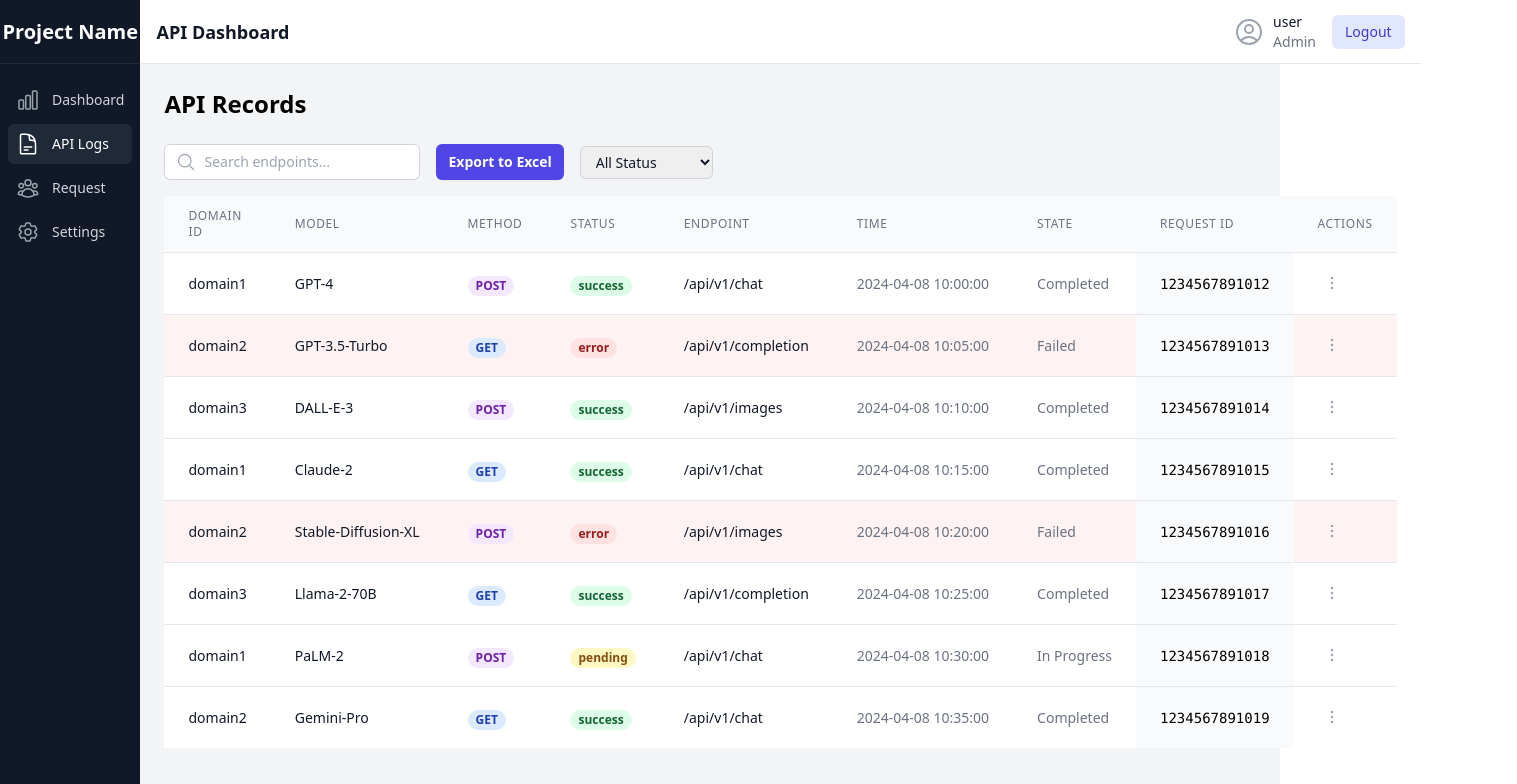
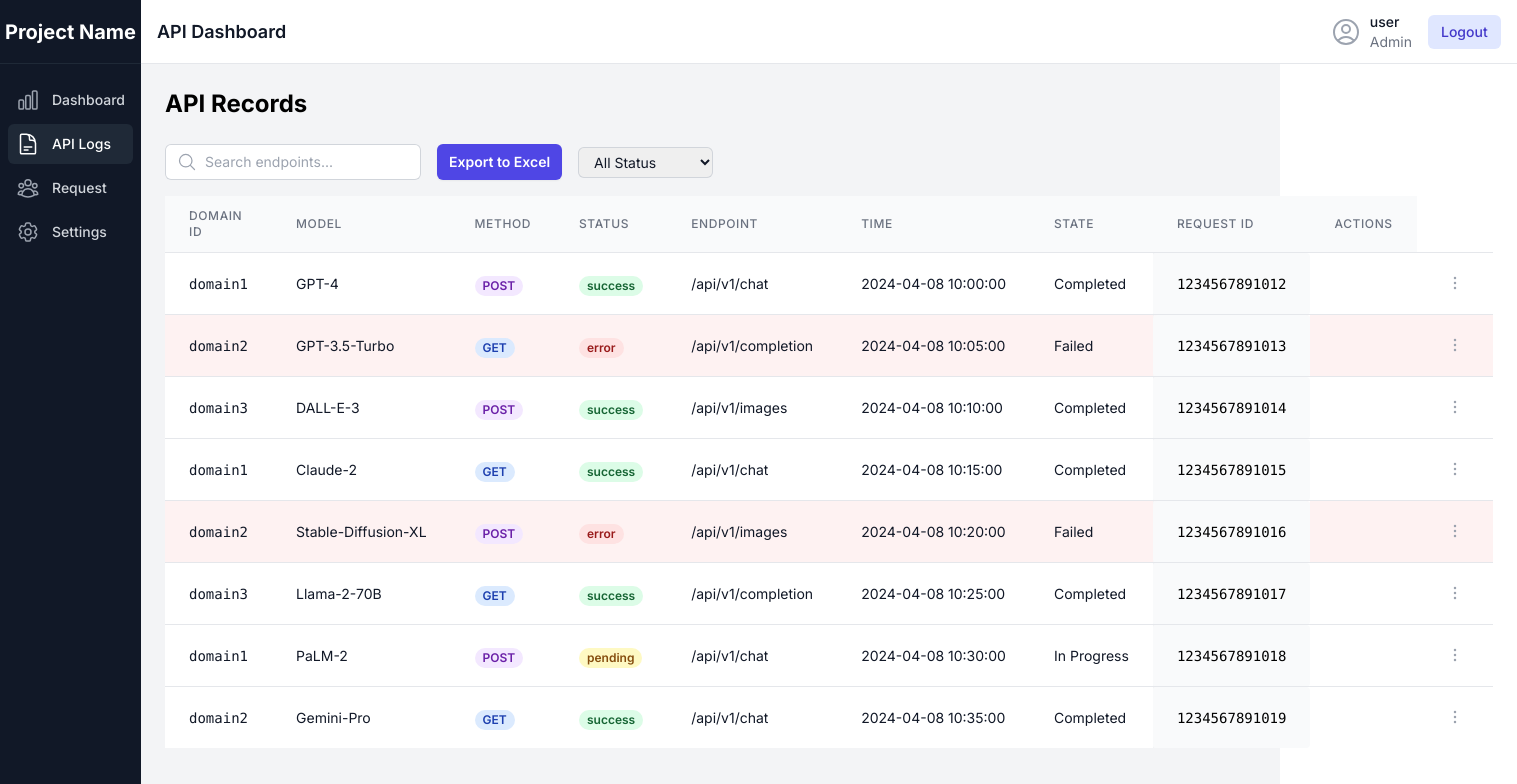
Before and after one commit to vishnupriyancode/Dashboard, a React (Vite) app in the folder frontend/: page /logs in a window 1280 px wide. Shown: the top 784 px of the page, 1517 px wide, since content can reach past the window. Built offline with nearby package versions, Linux system fonts and the light colour scheme; sample sign-in values are in the browser's storage.

Commit message:
API_records_Font changes

```diff
--- a/frontend/index.html
+++ b/frontend/index.html
@@ -3,6 +3,9 @@
   <head>
     <meta charset="UTF-8" />
     <link rel="icon" type="image/svg+xml" href="/vite.svg" />
+    <link rel="preconnect" href="https://fonts.googleapis.com">
+    <link rel="preconnect" href="https://fonts.gstatic.com" crossorigin>
+    <link href="https://fonts.googleapis.com/css2?family=Inter:wght@400;500;600;700&display=swap" rel="stylesheet">
     <meta name="viewport" content="width=device-width, initial-scale=1.0" />
     <title>API Dashboard</title>
   </head>
--- a/frontend/src/components/ApiLogsTable.jsx
+++ b/frontend/src/components/ApiLogsTable.jsx
@@ -159,7 +159,7 @@ const ApiLogsTable = () => {
             {filteredLogs.map((log) => (
               <tr key={log.id} className={log.status === 'error' ? 'bg-red-50' : ''}>
                 <td className="whitespace-nowrap px-6 py-4 text-sm text-gray-900">
-                  {log.domain_id}
+                  <span className="font-mono">{log.domain_id}</span>
                 </td>
                 <td className="whitespace-nowrap px-6 py-4 text-sm text-gray-900">
                   {log.model}
@@ -191,14 +191,17 @@ const ApiLogsTable = () => {
                 <td className="whitespace-nowrap px-6 py-4 text-sm text-gray-900">
                   {log.endpoint}
                 </td>
-                <td className="whitespace-nowrap px-6 py-4 text-sm text-gray-500">
+                <td className="whitespace-nowrap px-6 py-4 text-sm text-gray-900">
                   {log.time}
                 </td>
-                <td className="whitespace-nowrap px-6 py-4 text-sm text-gray-500">
+                <td className="whitespace-nowrap px-6 py-4 text-sm text-gray-900">
                   {log.status === 'success' ? 'Completed' : log.status === 'error' ? 'Failed' : 'In Progress'}
                 </td>
                 <td className="whitespace-nowrap px-6 py-4 text-sm font-mono bg-gray-50 rounded">
                   {log.value}
+                </td>
+                <td className="whitespace-nowrap px-6 py-4 text-sm text-gray-900">
+                  <span className="font-mono">{log.request_id}</span>
                 </td>
                 <td className="whitespace-nowrap px-6 py-4 text-sm text-gray-500">
                   <Menu as="div" className="relative inline-block text-left">
@@ -215,7 +218,7 @@ const ApiLogsTable = () => {
                                 active ? 'bg-gray-100 text-gray-900' : 'text-gray-700'
                               } flex w-full px-4 py-2 text-sm`}
                             >
-                              Copy Request ID
+                              Copy JSON
                             </button>
                           )}
                         </Menu.Item>
--- a/frontend/tailwind.config.js
+++ b/frontend/tailwind.config.js
@@ -5,7 +5,11 @@ export default {
     "./src/**/*.{js,ts,jsx,tsx}",
   ],
   theme: {
-    extend: {},
+    extend: {
+      fontFamily: {
+        sans: ['Inter', 'ui-sans-serif', 'system-ui', '-apple-system', 'BlinkMacSystemFont', 'Segoe UI', 'Roboto', 'Helvetica Neue', 'Arial', 'sans-serif'],
+      },
+    },
   },
   plugins: [],
 }
```
